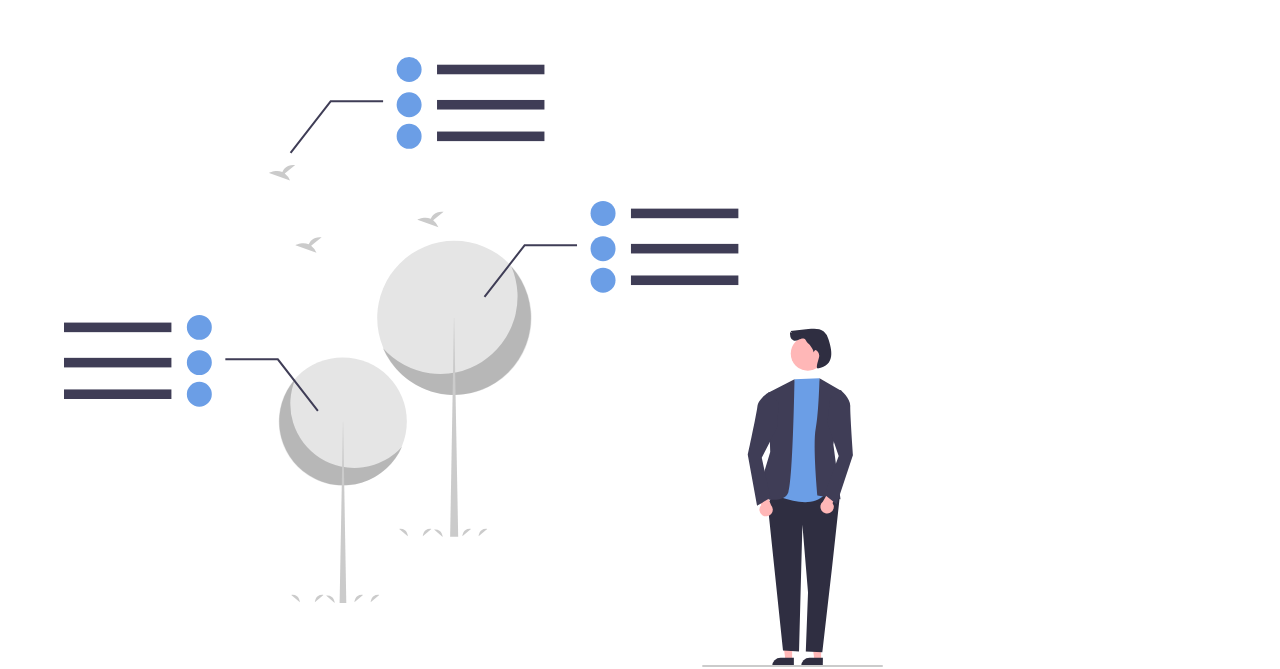
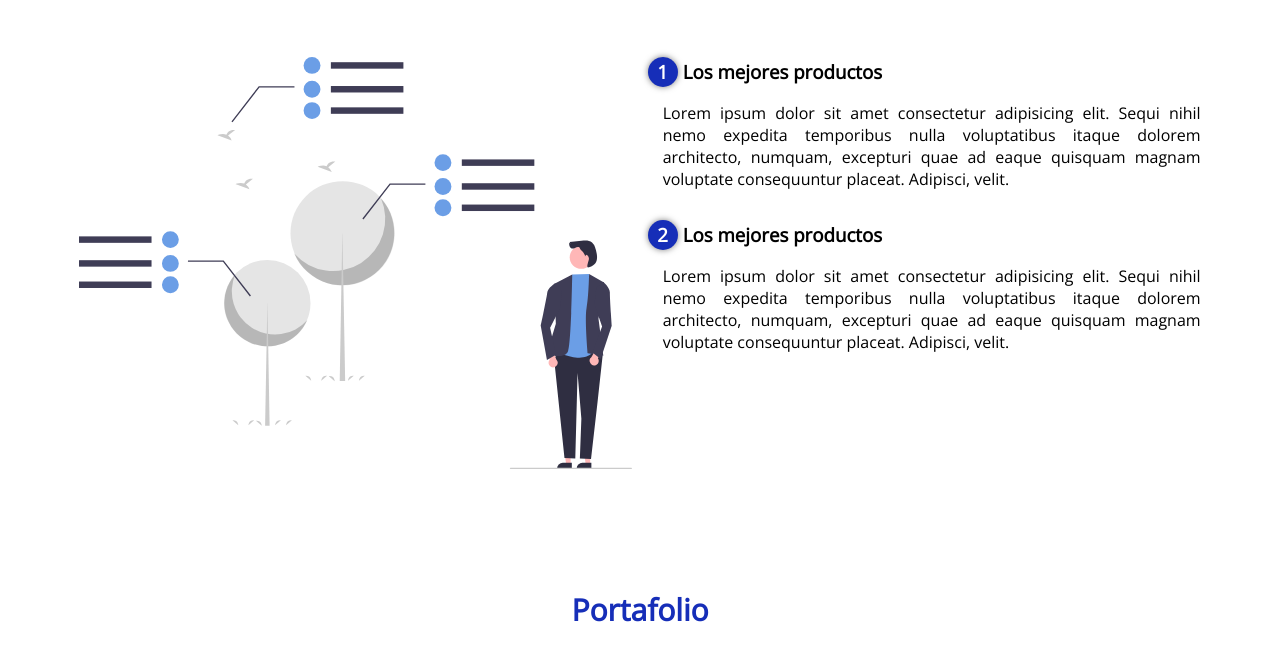
Before and after one commit to ojedam13/Pagina-web-venta, a plain HTML site: page index.html in a window 1280 px wide. Shown: the part 704-1373 px from the top of the page. Drawn offline with nearby package versions, Linux system fonts and the light colour scheme.

Commit message:
sobre nosotros

```diff
--- a/css/estilo.css
+++ b/css/estilo.css
@@ -82,3 +82,42 @@ header .textos-header{
     bottom: 0;
     width: 100%;
 }
+
+/*About us*/
+
+.contenedor-sobre-nosotros{
+    display: flex;
+    justify-content: space-evenly;
+}
+
+.imagen-about-us{
+    width: 48%;
+}
+
+.sobre-nosotros .contenido-textos{
+    width: 48%;
+}
+
+.contenido-textos h3{
+    margin-bottom: 15px;
+
+}
+
+.contenido-textos h3 span{
+    background-color: #162eb8;
+    color: white;
+    border-radius: 50px;
+    display: inline-block;
+    text-align: center;
+    width: 30px;
+    height: 30px;
+    padding: 2px;
+    box-shadow: 0 0 6px 0 rgba(0, 0, 0, .5);
+    margin-right: 5px;
+}
+
+.contenido-textos p{
+    padding: 0px 0px 30px 15px;
+    font-weight: 300;
+    text-align: justify;
+}
--- a/index.html
+++ b/index.html
@@ -39,7 +39,7 @@
             <h2 class="titulo">Nuestro producto</h2>
             <div class="contenedor-sobre-nosotros">
                 <img src="img/ilustracion1.svg" alt="" class="imagen-about-us">
-                <div class="contenido textos">
+                <div class="contenido-textos">
                     <h3><span>1</span>Los mejores productos</h3>
                     <p>Lorem ipsum dolor sit amet consectetur adipisicing elit. Sequi nihil nemo expedita temporibus
                         nulla voluptatibus itaque dolorem architecto, numquam, excepturi quae ad eaque quisquam magnam
```
